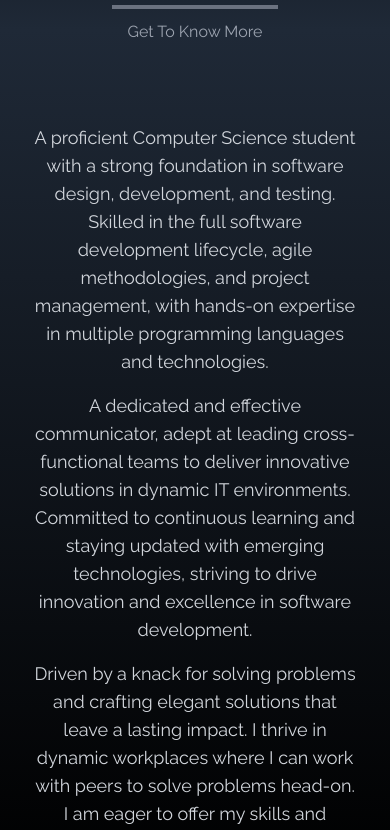
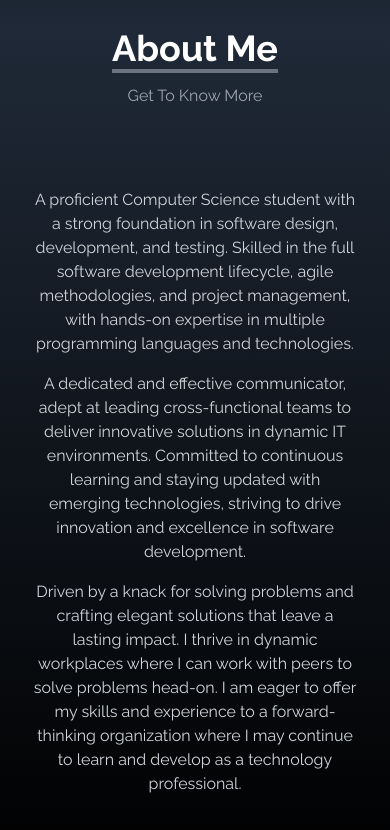
Before and after one commit to Tirthpatel13/TirthPortfolio, a React (Create React App) app: page / in a window 390 px wide. Shown: the part 814-1644 px from the top of the page. Built offline with nearby package versions, Linux system fonts and the light colour scheme; the HTML template or start-up script is replaced by a standard one.

Commit message:
some change in space between about and portfolio section

```diff
--- a/src/components/About.jsx
+++ b/src/components/About.jsx
@@ -3,35 +3,32 @@ import ProfileImage from '../images/heroImage.jpeg'; // Replace with your actual
 
 const About = () => {
   return (
-    <div name="about" className="w-full h-screen bg-gradient-to-b from-gray-800 to-black text-white">
+    <div
+      name="about"
+      className="w-full h-screen bg-gradient-to-b from-gray-800 to-black text-white pb-20"
+    >
       <div className="max-w-screen-lg p-4 mx-auto flex flex-col justify-center w-full h-full">
 
         {/* About Me Header */}
         <div className="pb-8 text-center">
-          <p className="text-4xl font-bold inline border-b-4 border-gray-500">About Me</p>
+          <p className="text-4xl font-bold inline border-b-4 border-gray-500">
+            About Me
+          </p>
           <p className="mt-4 text-gray-400">Get To Know More</p>
         </div>
 
-       {/* Bio Section */}
-<div className="mt-12 max-w-screen-lg mx-auto px-4 text-center md:text-left">
-    <p className="text-lg md:text-xl text-gray-300 mb-4">
-        A proficient Computer Science student with a strong foundation in software design, development, and testing.
-        Skilled in the full software development lifecycle, agile methodologies, and project management, with hands-on
-        expertise in multiple programming languages and technologies.
-    </p>
-    <p className="text-lg md:text-xl text-gray-300 mb-4">
-        A dedicated and effective communicator, adept at leading cross-functional teams to deliver innovative solutions
-        in dynamic IT environments. Committed to continuous learning and staying updated with emerging technologies,
-        striving to drive innovation and excellence in software development.
-    </p>
-    <p className="text-lg md:text-xl text-gray-300">
-        Driven by a knack for solving problems and crafting elegant solutions that leave a lasting impact. I thrive in
-        dynamic workplaces where I can work with peers to solve problems head-on. I am eager to offer my skills and
-        experience to a forward-thinking organization where I may continue to learn and develop as a technology professional.
-    </p>
-</div>
-
-
+        {/* Bio Section */}
+        <div className="mt-12 max-w-screen-lg mx-auto px-4 text-center sm:text-left">
+          <p className="text-base sm:text-lg md:text-xl text-gray-300 mb-4">
+            A proficient Computer Science student with a strong foundation in software design, development, and testing. Skilled in the full software development lifecycle, agile methodologies, and project management, with hands-on expertise in multiple programming languages and technologies.
+          </p>
+          <p className="text-base sm:text-lg md:text-xl text-gray-300 mb-4">
+            A dedicated and effective communicator, adept at leading cross-functional teams to deliver innovative solutions in dynamic IT environments. Committed to continuous learning and staying updated with emerging technologies, striving to drive innovation and excellence in software development.
+          </p>
+          <p className="text-base sm:text-lg md:text-xl text-gray-300">
+            Driven by a knack for solving problems and crafting elegant solutions that leave a lasting impact. I thrive in dynamic workplaces where I can work with peers to solve problems head-on. I am eager to offer my skills and experience to a forward-thinking organization where I may continue to learn and develop as a technology professional.
+          </p>
+        </div>
       </div>
     </div>
   );
--- a/src/components/Portfolio.jsx
+++ b/src/components/Portfolio.jsx
@@ -51,7 +51,7 @@ const Portfolio = () => {
     ];
 
     return (
-        <div name="portfolio" className="bg-gradient-to-b from-black to-gray-900 w-full text-white min-h-screen">
+        <div name="portfolio" className="bg-gradient-to-b from-black to-gray-900 w-full text-white md-h-screen pb-20">
             <div className="flex flex-col justify-center items-center max-w-screen-lg mx-auto h-full text-center">
                 <div className="pb-8">
                     <h2 className="text-4xl font-bold border-b-4 border-gray-500 inline">Portfolio</h2>
```
